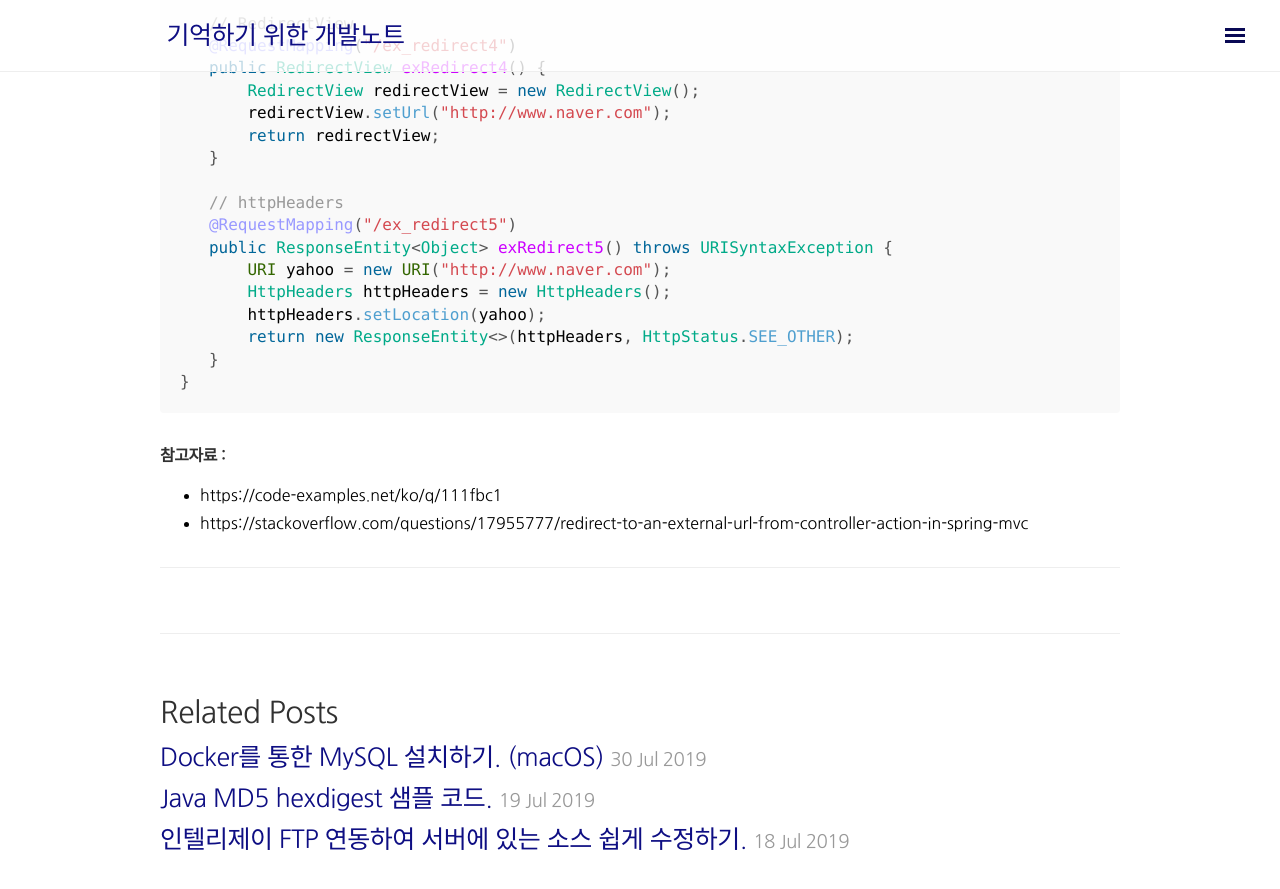
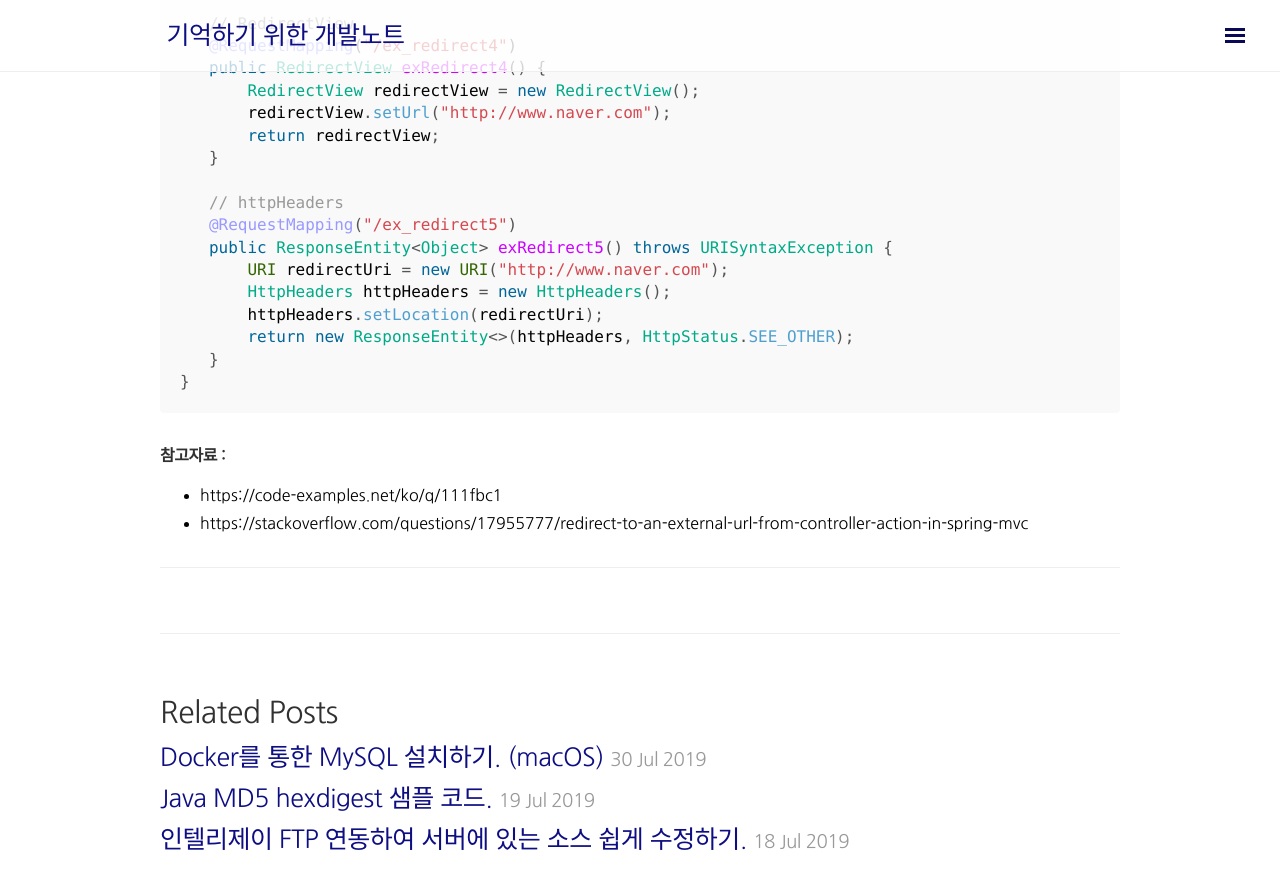
Before and after one commit to jmlim/jmlim.github.com, a Jekyll site: the page built from _posts/spring/2019-09-30-spring-redirect-to-an-external-url.md, in a window 1280 px wide and 900 px high, scrolled down 1125 px. Shown: the top 889 px of the window. Built offline with Jekyll 4.4.1, drawn with Linux system fonts in a browser that asks for light colours; nearby versions of some CDN libraries; comment, search, counter and statistics services are not loaded.

Commit message:
Spring Controller 에서 외부 url로 redirect 하기 포스팅 수정

```diff
--- a/_posts/spring/2019-09-30-spring-redirect-to-an-external-url.md
+++ b/_posts/spring/2019-09-30-spring-redirect-to-an-external-url.md
@@ -58,9 +58,9 @@ public class ExRedirectController {
    // httpHeaders
    @RequestMapping("/ex_redirect5")
    public ResponseEntity<Object> exRedirect5() throws URISyntaxException {
-       URI yahoo = new URI("http://www.naver.com");
+       URI redirectUri = new URI("http://www.naver.com");
        HttpHeaders httpHeaders = new HttpHeaders();
-       httpHeaders.setLocation(yahoo);
+       httpHeaders.setLocation(redirectUri);
        return new ResponseEntity<>(httpHeaders, HttpStatus.SEE_OTHER);
    }
 }
```
